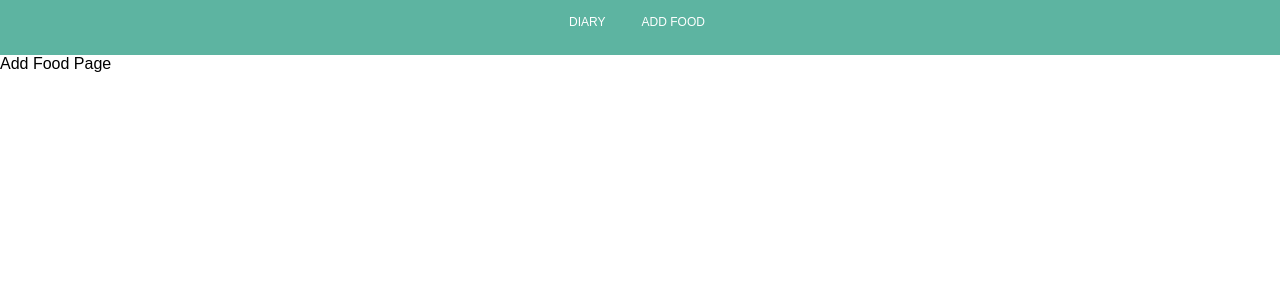
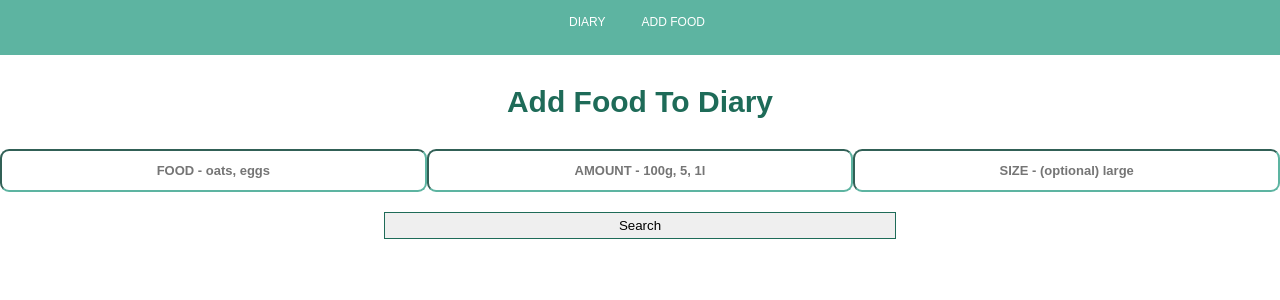
Before and after one commit to suhani-kohli/calorie-tracker, a React (Create React App) app: page /addfood in a window 1280 px wide. Shown: the top 300 px of the page. Built offline with nearby package versions, Linux system fonts and the light colour scheme.

Commit message:
Add Food Page form

```diff
--- a/src/pages/AddFood/AddFood.js
+++ b/src/pages/AddFood/AddFood.js
@@ -1,11 +1,56 @@
-import React from 'react'
+import React, { useState } from "react";
+import "./Styles.css";
 
-const AddFood = () => {
+
+const food = {
+    amount: "",
+    size: "",
+    foodText: ""
+};
+
+const AddFood = ({ date }) => {
+    const [inputFood, setInputFood] = useState(food);
+
+    const handleSubmit = e => {
+        e.preventDefault();
+        console.log("get food details");
+    };
+
     return (
-        <div>
-            Add Food Page
+        <div className="add-food-page">
+            <h1>add food to diary</h1>
+            <form action="Search" onSubmit={handleSubmit}>
+                <input
+                    type="text"
+                    placeholder="FOOD - oats, eggs"
+                    value={inputFood.foodText}
+                    onChange={e => {
+                        setInputFood({ ...inputFood, foodText: e.target.value });
+                    }}
+                    required
+                />
+                <input
+                    type="text"
+                    placeholder="AMOUNT - 100g, 5, 1l"
+                    value={inputFood.amount}
+                    onChange={e => {
+                        setInputFood({ ...inputFood, amount: e.target.value });
+                    }}
+                    required
+                />
+                <input
+                    type="text"
+                    placeholder="SIZE - (optional) large"
+                    value={inputFood.size}
+                    onChange={e => {
+                        setInputFood({ ...inputFood, size: e.target.value });
+                    }}
+                />
+
+                <button className="add-food-page__search">Search</button>
+            </form>
         </div>
-    )
-}
+    );
+};
 
 export default AddFood;
--- /dev/null
+++ b/src/pages/AddFood/Styles.css
@@ -0,0 +1,44 @@
+
+.add-food-page {
+    display: flex;
+    flex-direction: column;
+}
+
+.add-food-page h1 {
+    text-transform: capitalize;
+    color: var(--darkGreen);
+    text-align: center;
+    font-size: 30px;
+    padding-top: 10px;
+    padding-bottom: 10px;
+    width: auto;
+  }
+
+
+.add-food-page form {
+    display: flex;
+    justify-content: space-around;
+    flex-wrap: wrap;
+}
+
+
+.add-food-page input {
+    display: flex;
+    flex-direction: row;
+    width: 32%;
+    padding: 0.5em;
+    line-height: 2;
+    font-size: 13px;
+    border-radius: 0.7em;
+    border-color: var(--lightGreen);
+    text-align: center;
+    font-weight: bold;
+  }
+
+
+  .add-food-page button {
+    width: 40%;
+    padding: 5px;
+    margin-top: 20px;
+    border: 1px solid var(--darkGreen);
+  }
```
